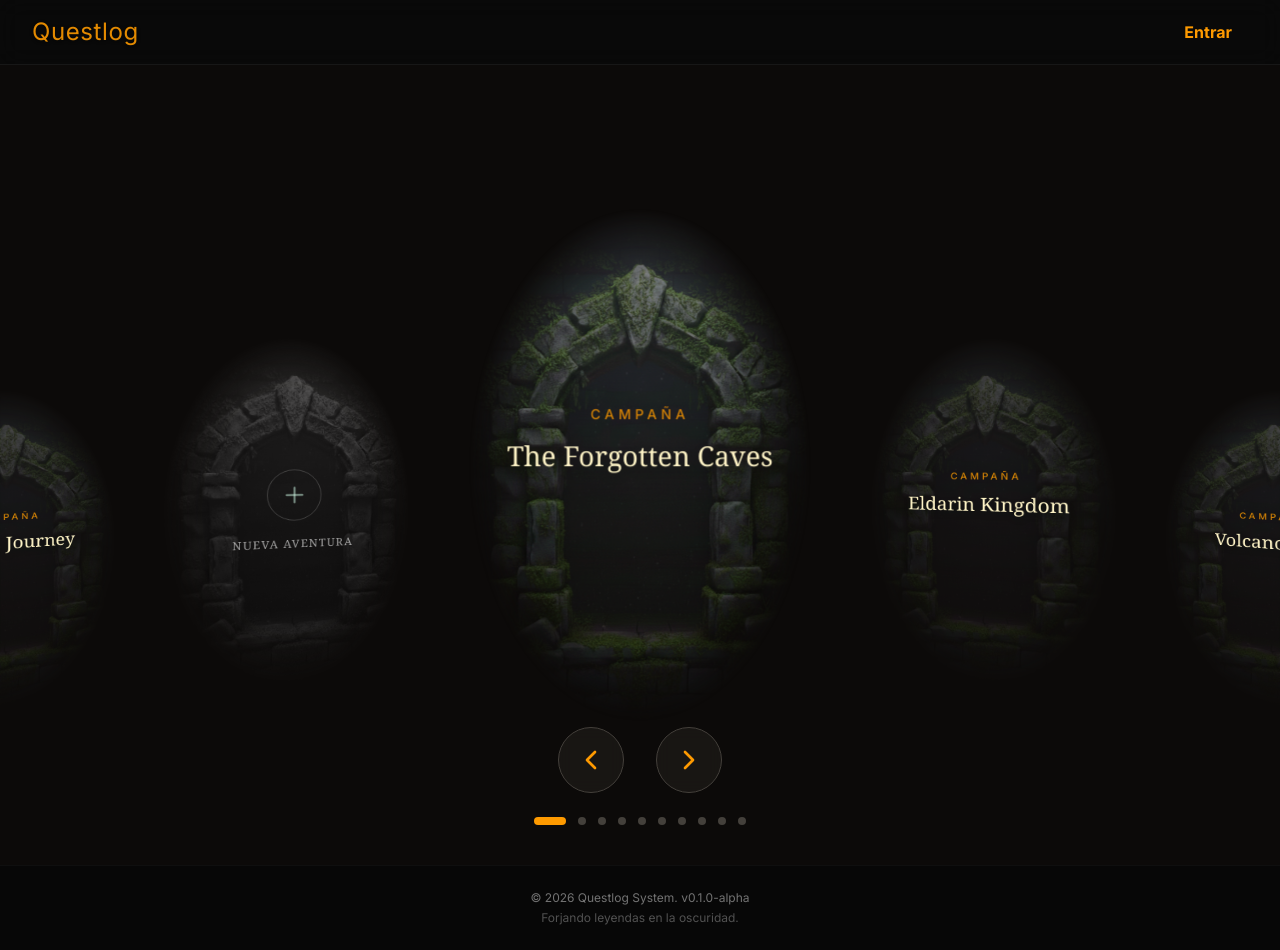
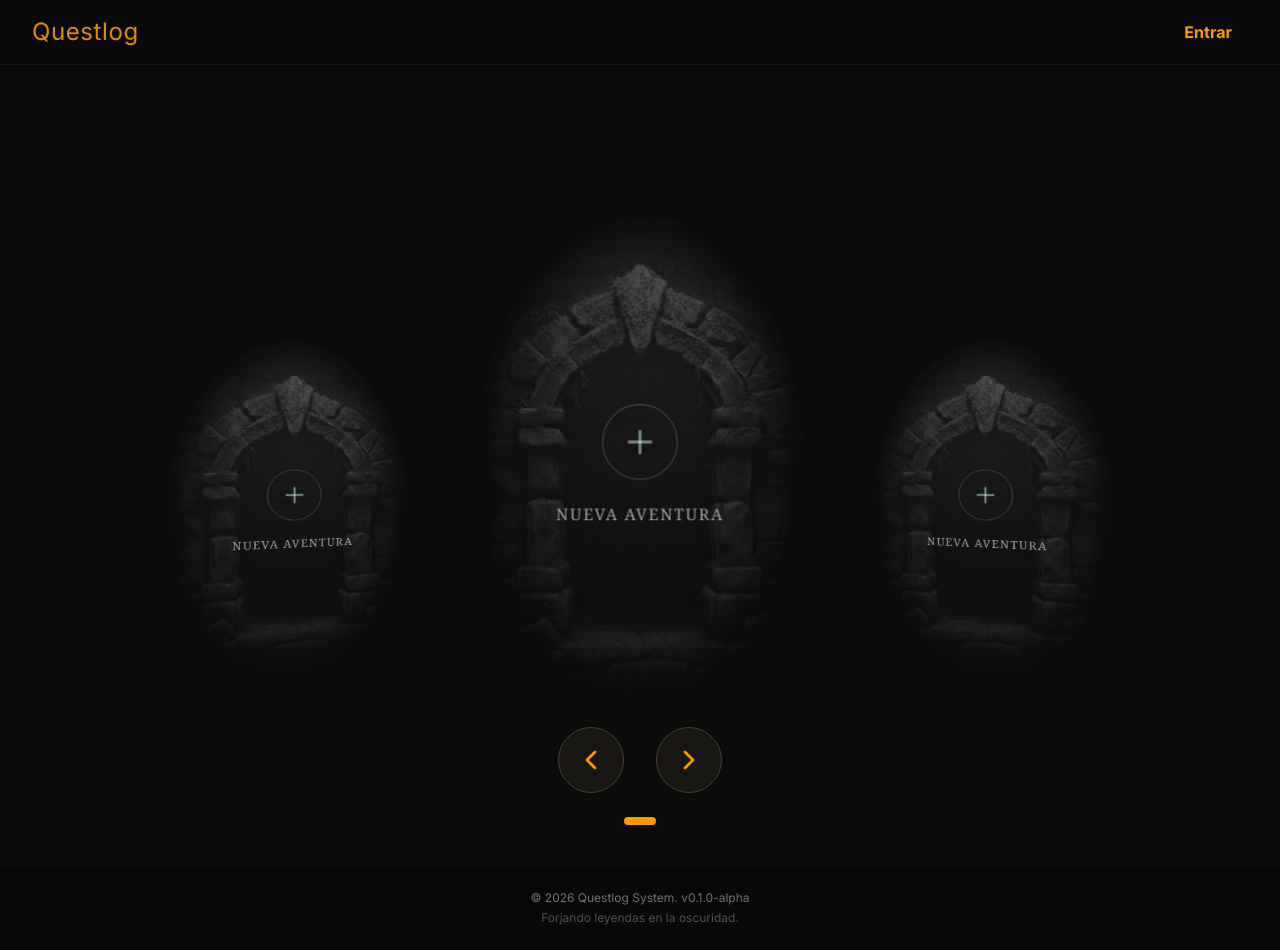
Before and after one commit to JoelSantosNpm/questlog, a Next.js app: page / in a window 1280 px wide. Built offline with nearby package versions, Linux system fonts and the light colour scheme; no server answers.

Commit message:
Refactor: Se ha separado responsabilidades entre la lógica y el renderizado de la page Home. La logica se define en campaitn-queries.ts. También se elimina mock-campains que contenía campañas para factorizar el carrusel en pruebas anteriores

```diff
--- /dev/null
+++ b/src/app/data/campaign-queries.ts
@@ -0,0 +1,27 @@
+import prisma from '@/lib/prisma'
+import { Campaign as PortalCampaign } from '@/types/portal'
+import { auth } from '@clerk/nextjs/server'
+
+export async function getUserCampaigns(): Promise<PortalCampaign[]> {
+  const { userId } = await auth()
+
+  if (!userId) return []
+
+  const campaigns = await prisma.campaign.findMany({
+    where: {
+      gameMaster: {
+        clerkId: userId,
+      },
+    },
+    select: {
+      id: true,
+      name: true,
+    },
+  })
+
+  return campaigns.map((c) => ({
+    id: c.id,
+    name: c.name,
+    variant: 'existing',
+  }))
+}
--- a/src/app/data/mock-campaigns.ts
+++ /dev/null
@@ -1,15 +0,0 @@
-// Datos de ejemplo para el carrusel de portales
-import { Campaign } from "@/types/portal";
-
-export const campaigns: Campaign[] = [
-  { id: 1, name: "The Forgotten Caves", variant: "existing" },
-  { id: 2, name: "Eldarin Kingdom", variant: "existing" },
-  { id: 3, name: "Volcano Peak", variant: "existing" },
-  { id: 4, name: "The Exit", variant: "existing" },
-  { id: 5, name: "Scape Room", variant: "existing" },
-  { id: 6, name: "The Golden Country", variant: "existing" },
-  { id: 7, name: "Unknown Path", variant: "existing" },
-  { id: 8, name: "Misty Forest", variant: "existing" },
-  { id: 9, name: "Monk's Journey", variant: "existing" },
-  { id: 10, name: "New Campaign", variant: "new" },
-];
--- a/src/app/page.tsx
+++ b/src/app/page.tsx
@@ -1,10 +1,22 @@
 import { PortalCarousel } from '@/app/components/portal/portal-carousel'
-import { campaigns } from '@/app/data/mock-campaigns'
+import { getUserCampaigns } from '@/app/data/campaign-queries'
+import { Campaign as PortalCampaign } from '@/types/portal'
 
-export default function Home() {
+export default async function Home() {
+  const dbCampaigns = await getUserCampaigns()
+
+  const allCampaigns: PortalCampaign[] = [
+    ...dbCampaigns,
+    {
+      id: 'new-campaign',
+      name: 'Nueva Campaña',
+      variant: 'new',
+    },
+  ]
+
   return (
     <div className='relative flex h-full w-full flex-col items-center justify-center overflow-hidden'>
-      <PortalCarousel campaigns={campaigns} />
+      <PortalCarousel campaigns={allCampaigns} />
     </div>
   )
 }
```
